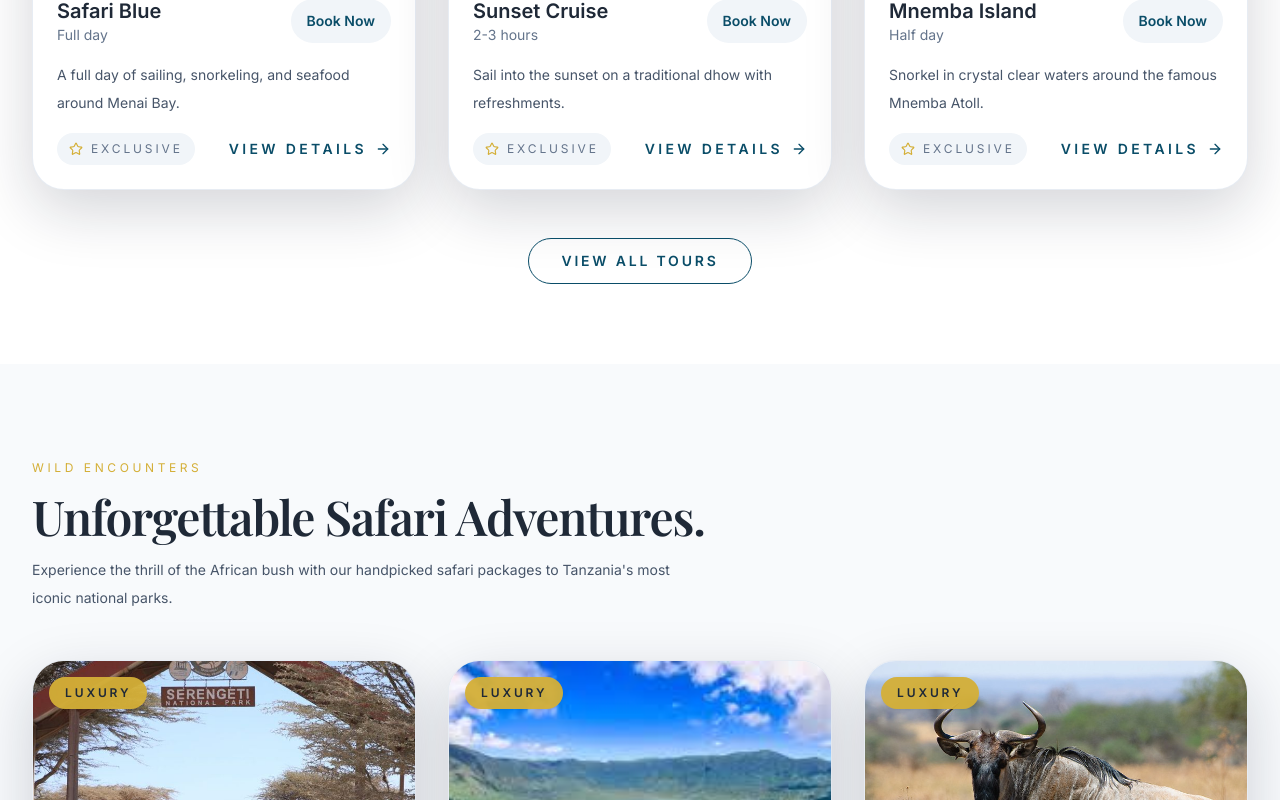
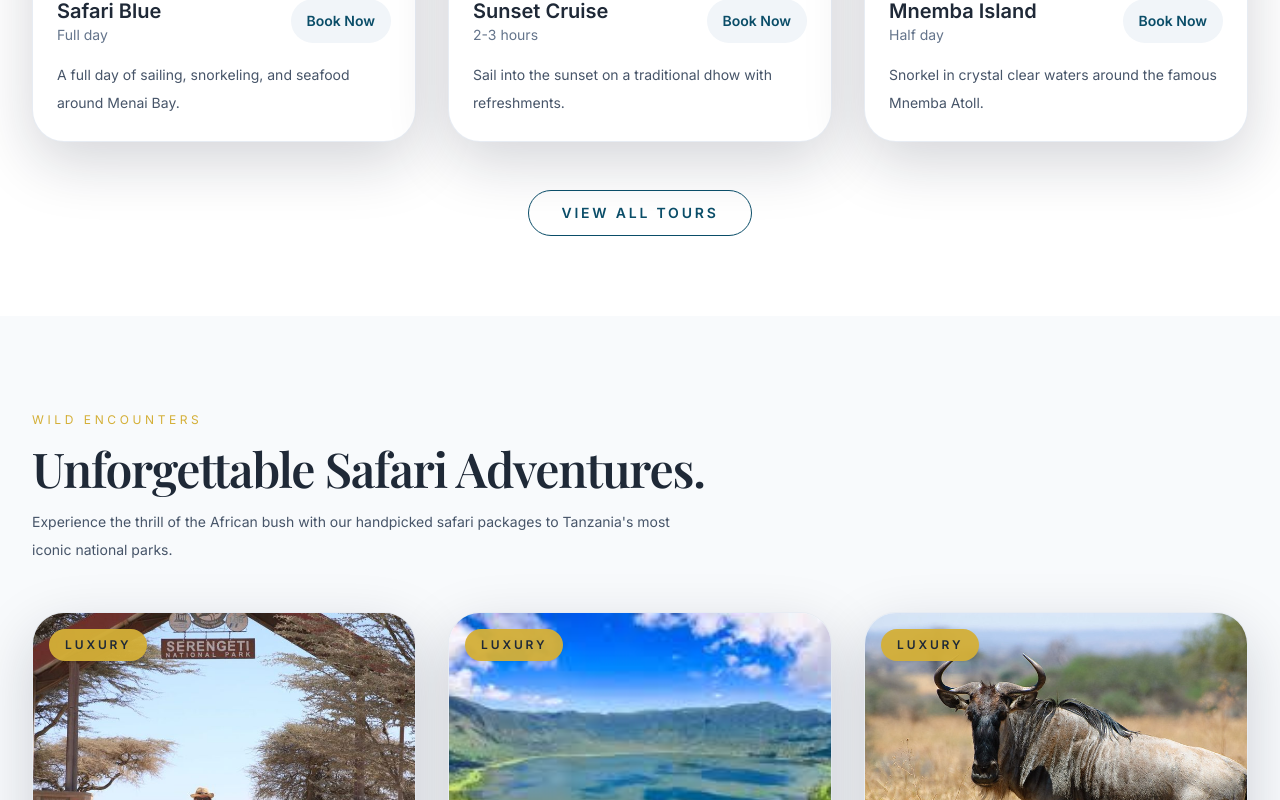
Before and after one commit to AbdulswamadJumanneHassan/Premium-Zanzibar-Tours---Safaris, a React (Vite) app: page / in a window 1280 px wide. Shown: the part 1300-2100 px from the top of the page. Built offline with nearby package versions, Linux system fonts and the light colour scheme.

Commit message:
refactor: remove promotional badge and details link from tour cards

```diff
--- a/src/components/tours/TourCard.jsx
+++ b/src/components/tours/TourCard.jsx
@@ -44,19 +44,7 @@ export default function TourCard({ tour }) {
 
         <p className="text-sm leading-7 text-slate-600">{tour.summary}</p>
 
-        <div className="flex items-center justify-between gap-4">
-          <span className="inline-flex items-center gap-2 rounded-full bg-slate-100 px-3 py-2 text-xs uppercase tracking-[0.24em] text-slate-500">
-            <Star size={14} className="text-gold" />
-            Exclusive
-          </span>
-          <a
-            href="#tours"
-            className="inline-flex items-center gap-2 text-sm font-semibold uppercase tracking-[0.24em] text-ocean transition hover:text-ocean/80"
-          >
-            View Details
-            <ArrowRight size={16} />
-          </a>
-        </div>
+
       </div>
     </motion.article>
   );
```
